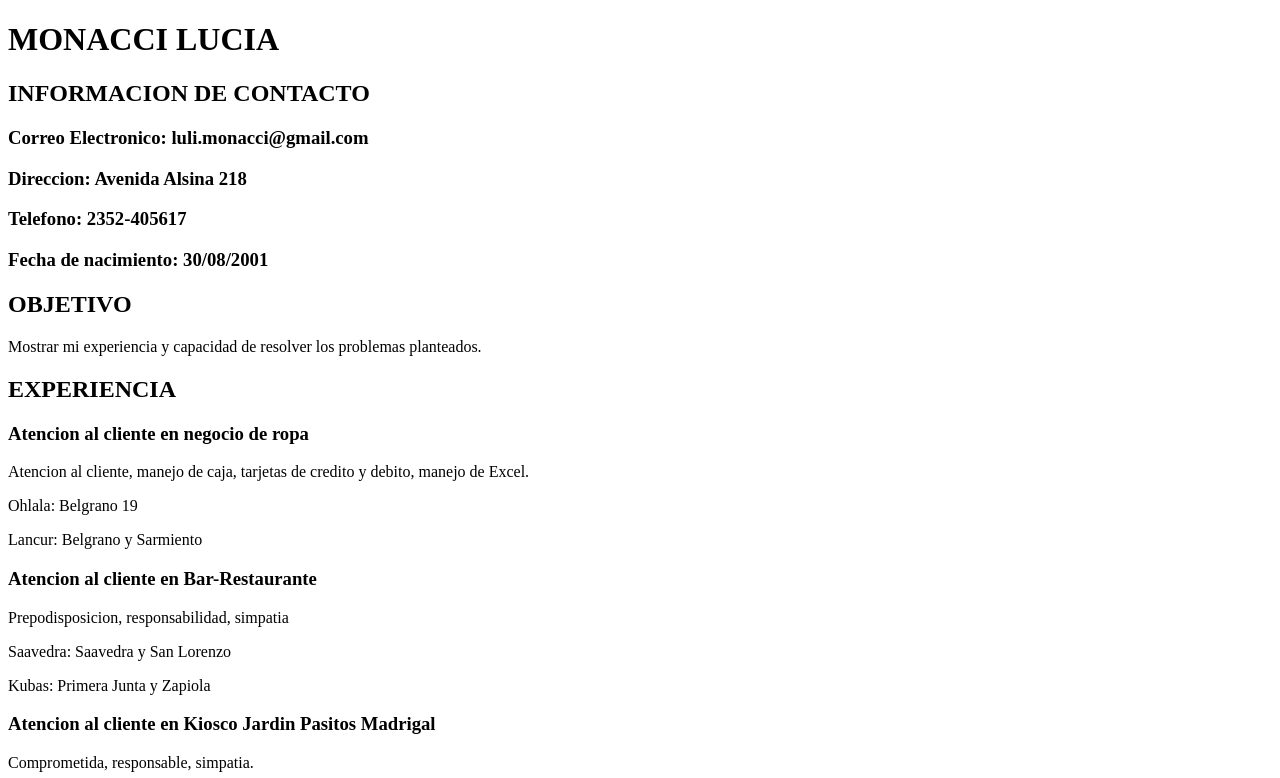
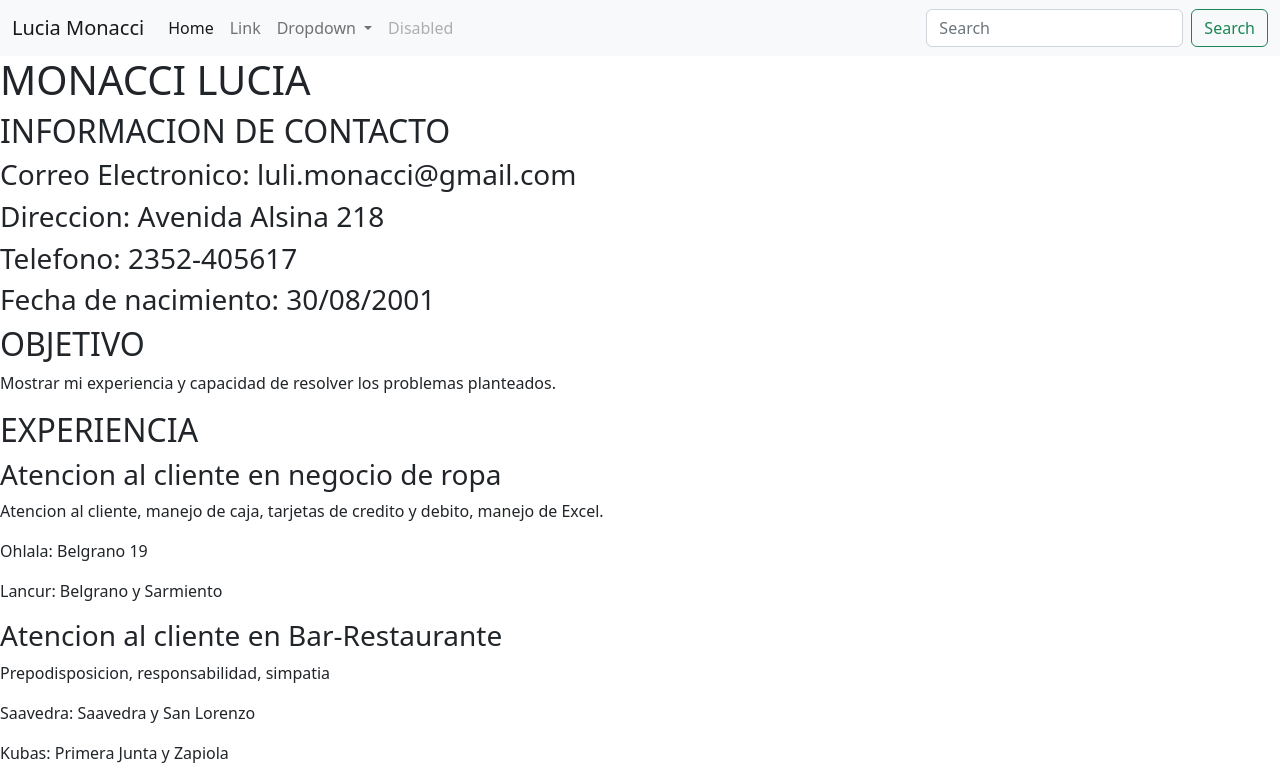
Before and after one commit to Monaccilucia/monaccilucia.github.io, a plain HTML site: page index.html in a window 1280 px wide. Shown: the top 778 px of the page. Drawn offline with Linux system fonts and the light colour scheme.

Commit message:
agregue navbar con mi nombre

```diff
--- a/index.html
+++ b/index.html
@@ -4,9 +4,46 @@
     <meta charset="UTF-8">
     <meta http-equiv="X-UA-Compatible" content="IE=edge">
     <meta name="viewport" content="width=device-width, initial-scale=1.0">
+    <link rel="stylesheet" href="css/bootstrap.min.css">
     <title>CURRICULUM VITAE</title>
 </head>
 <body>
+    <nav class="navbar navbar-expand-lg bg-light">
+        <div class="container-fluid">
+          <a class="navbar-brand" href="#">Lucia Monacci</a>
+          <button class="navbar-toggler" type="button" data-bs-toggle="collapse" data-bs-target="#navbarSupportedContent" aria-controls="navbarSupportedContent" aria-expanded="false" aria-label="Toggle navigation">
+            <span class="navbar-toggler-icon"></span>
+          </button>
+          <div class="collapse navbar-collapse" id="navbarSupportedContent">
+            <ul class="navbar-nav me-auto mb-2 mb-lg-0">
+              <li class="nav-item">
+                <a class="nav-link active" aria-current="page" href="#">Home</a>
+              </li>
+              <li class="nav-item">
+                <a class="nav-link" href="#">Link</a>
+              </li>
+              <li class="nav-item dropdown">
+                <a class="nav-link dropdown-toggle" href="#" role="button" data-bs-toggle="dropdown" aria-expanded="false">
+                  Dropdown
+                </a>
+                <ul class="dropdown-menu">
+                  <li><a class="dropdown-item" href="#">Action</a></li>
+                  <li><a class="dropdown-item" href="#">Another action</a></li>
+                  <li><hr class="dropdown-divider"></li>
+                  <li><a class="dropdown-item" href="#">Something else here</a></li>
+                </ul>
+              </li>
+              <li class="nav-item">
+                <a class="nav-link disabled">Disabled</a>
+              </li>
+            </ul>
+            <form class="d-flex" role="search">
+              <input class="form-control me-2" type="search" placeholder="Search" aria-label="Search">
+              <button class="btn btn-outline-success" type="submit">Search</button>
+            </form>
+          </div>
+        </div>
+      </nav>
     <h1>MONACCI LUCIA</h1>
 
     <h2>INFORMACION DE CONTACTO</h2>
```
